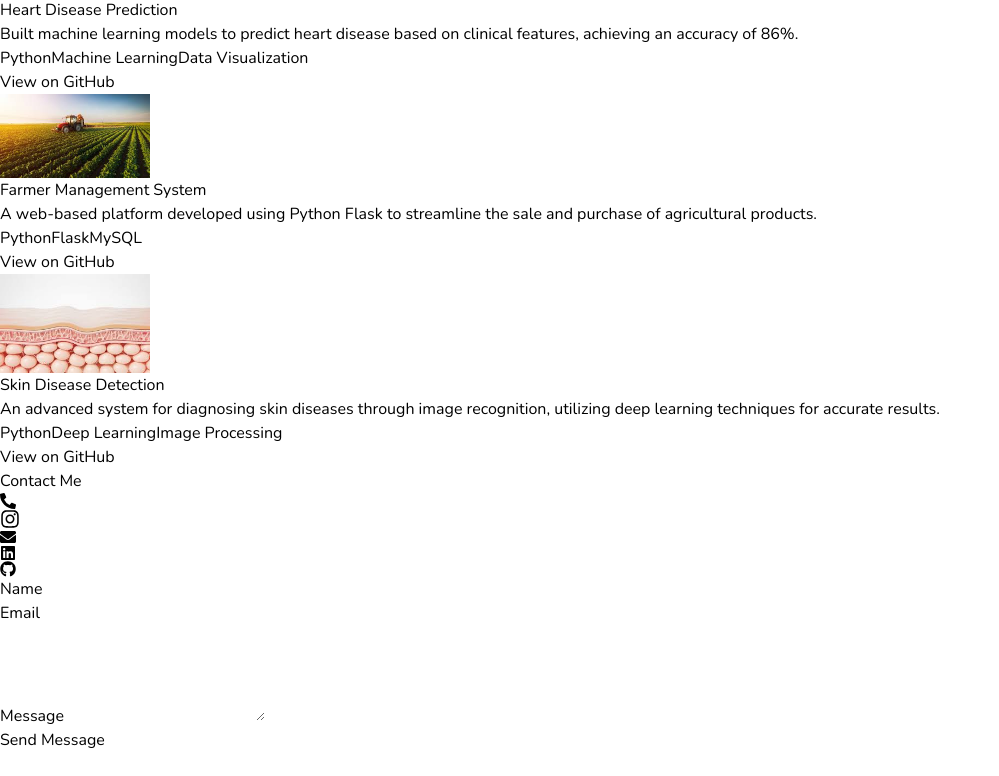
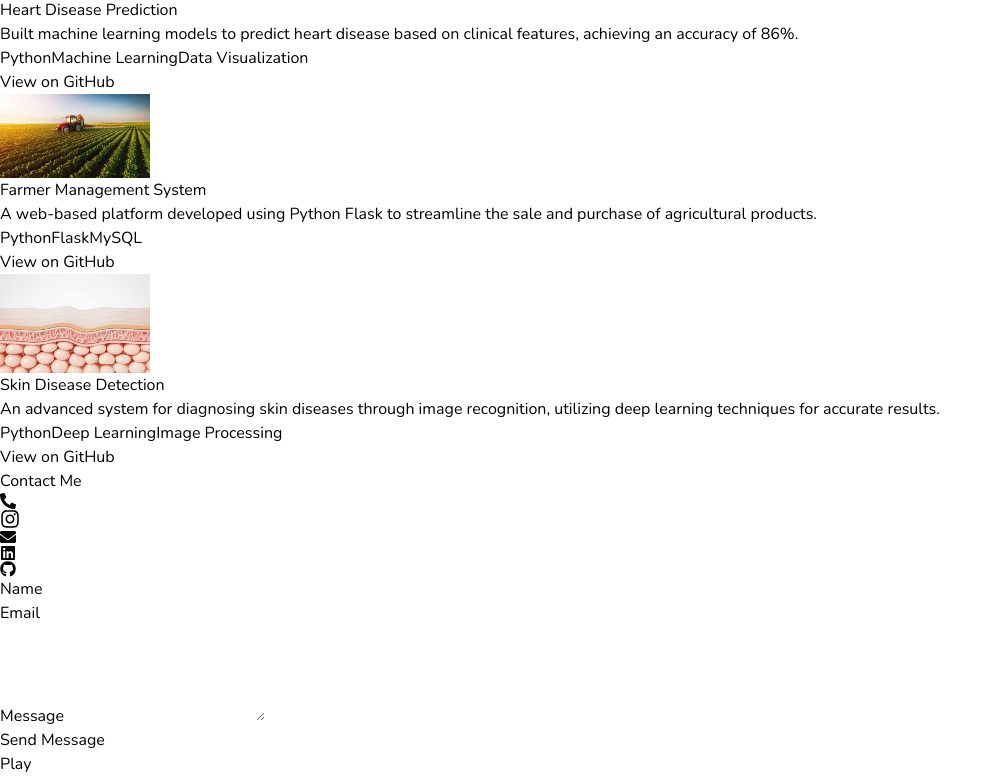
Before and after one commit to VBK-2102/Portfolio, a React (Vite) app: page / in a window 1280 px wide. Shown: the part 2644-3420 px from the top of the page, without its empty margins (0-999 px from the left). Before the commit the page ends 3396 px from the top, so only its background shows below. Built offline with nearby package versions, Linux system fonts and the light colour scheme.

Commit message:
Update MusicPlayer with play/pause functionality

```diff
--- a/src/componets/MusicPlayer.jsx
+++ b/src/componets/MusicPlayer.jsx
@@ -1,21 +1,33 @@
-import React, { useRef, useEffect } from 'react';
+import React, { useRef, useEffect, useState } from 'react';
 
 const MusicPlayer = () => {
     const audioRef = useRef(null);
+    const [isPlaying, setIsPlaying] = useState(false);
+
+    const togglePlay = () => {
+        if (isPlaying) {
+            audioRef.current.pause();
+        } else {
+            audioRef.current.play().catch(error => {
+                console.error("Error playing audio:", error);
+            });
+        }
+        setIsPlaying(!isPlaying);
+    };
 
     useEffect(() => {
-        // Play the audio when the component mounts
-        audioRef.current.play().catch(error => {
-            console.error("Error playing audio:", error);
-        });
-    }, []); // Empty dependency array ensures this runs only on mount
+        audioRef.current.loop = true; // Ensure audio loops
+    }, []);
 
     return (
         <div>
-            <audio ref={audioRef} loop>
+            <audio ref={audioRef}>
                 <source src="/song.mp3" type="audio/mpeg" />
                 Your browser does not support the audio tag.
             </audio>
+            <button onClick={togglePlay}>
+                {isPlaying ? "Pause" : "Play"}
+            </button>
         </div>
     );
 };
```
